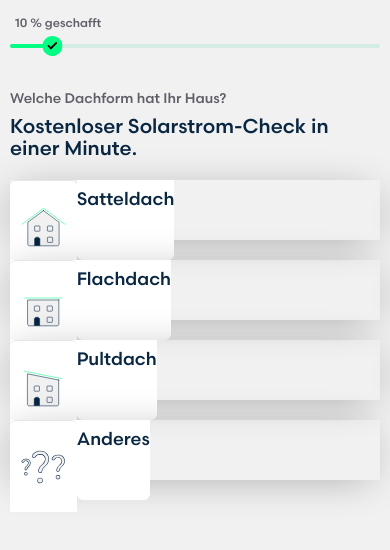
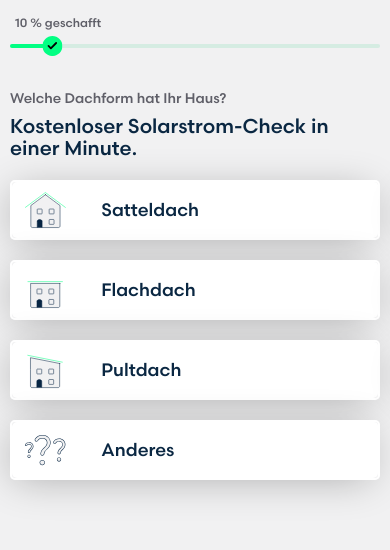
Before and after one commit to Ihorhavryliak/coding_challenge, a Next.js app: page / in a window 390 px wide. Shown: the top 550 px of the page. Built offline with nearby package versions, Linux system fonts and the light colour scheme.

Commit message:
added styles

```diff
--- a/app/components/TypeRoof/TypeRoofContainer.tsx
+++ b/app/components/TypeRoof/TypeRoofContainer.tsx
@@ -17,36 +17,44 @@ const TypeRoofItem = ({ icon, name, onClick, isActive }: TypeRoofType) => {
       )}
     >
       <button
-        className='round-[5px] flex h-[60px]  md:h-[220px] lg:h-[220px] xl:h-[220px] 2xl:h-[220px]    w-full  shadow-3xl md:block lg:block xl:block 2xl:block'
+        className={classNames(
+          isActive
+            ? 'border-2 border-custom-blue-100 md:border-0 lg:border-0 xl:border-0 2xl:border-0'
+            : 'border-white',
+          'box-border flex h-[60px] w-full rounded-bl-[5px] rounded-br-[5px] rounded-tl-[5px] rounded-tr-[5px] border-2 shadow-3xl transition-[border] duration-100 ease-out hover:border-2 hover:border-custom-blue-100 md:block md:h-[220px] md:rounded-bl-md md:rounded-br-md md:rounded-tl-md md:rounded-tr-md md:border-0 md:hover:border-0 lg:block lg:h-[220px] lg:rounded-bl-md lg:rounded-br-md lg:rounded-tl-md lg:rounded-tr-md lg:border-0 lg:hover:border-0 xl:block xl:h-[220px] xl:rounded-bl-md xl:rounded-br-md xl:rounded-tl-md xl:rounded-tr-md xl:border-0 xl:hover:border-0 2xl:block 2xl:h-[220px] 2xl:rounded-bl-md 2xl:rounded-br-md  2xl:rounded-tl-md 2xl:rounded-tr-md 2xl:border-0 2xl:hover:border-0',
+        )}
         onClick={onClick}
       >
         <div
           className={classNames(
             isActive
-              ? 'border border-b-0 border-solid border-custom-blue-100'
-              : 'transition-[border-color] duration-100',
-            'flex justify-center rounded-t-md border-t-[0.1rem] bg-white py-[15.5px] group-hover:rounded-t-md  group-hover:border-[0.1rem] group-hover:border-b-0 group-hover:border-solid group-hover:border-custom-blue-100',
+              ? 'border border-b-0 border-solid border-custom-blue-100 '
+              : 'transition-[border-color] duration-100 md:border-white lg:border-white xl:border-white 2xl:border-white',
+            'flex justify-center rounded-bl-[5px] rounded-tl-[5px]   rounded-tr-[0] border-0 bg-white py-0 group-hover:rounded-t-md group-hover:border-0 group-hover:border-b-0 group-hover:border-solid  group-hover:border-custom-blue-100 md:rounded-bl-[0] md:rounded-tl-md md:rounded-tr-md md:border-[0.1rem] md:border-b-0 md:py-[15.5px] md:group-hover:border-[0.1rem] md:group-hover:border-b-0 lg:rounded-bl-[0] lg:rounded-tl-md lg:rounded-tr-md lg:border-[0.1rem] lg:border-b-0 lg:py-[15.5px] lg:group-hover:border-[0.1rem] lg:group-hover:border-b-0 xl:rounded-bl-[0] xl:rounded-tl-md xl:rounded-tr-md xl:border-[0.1rem] xl:border-b-0 xl:py-[15.5px] xl:group-hover:border-[0.1rem] xl:group-hover:border-b-0 2xl:rounded-bl-[0] 2xl:rounded-tl-md 2xl:rounded-tr-md 2xl:border-[0.1rem] 2xl:border-b-0 2xl:py-[15.5px] 2xl:group-hover:border-[0.1rem] 2xl:group-hover:border-b-0 ',
           )}
         >
           <span
             className={classNames(
-              isActive
-                && 'scale-105'
-                , 'transition-transform duration-100 group-hover:scale-105 h-[60px] md:h-[108px] lg:h-[108px] xl:h-[108px] 2xl:h-[108px] w-[66.656px] md:w-[120px] lg:w-[120px] xl:w-[120px] 2xl:w-[120px]',
+              isActive &&
+                'md:scale-105 lg:scale-105 xl:scale-105 2xl:scale-105',
+              'h-[56px] w-[66.656px] transition-transform duration-100 md:h-[108px] md:w-[120px] md:group-hover:scale-105 lg:h-[108px] lg:w-[120px] lg:group-hover:group-hover:scale-105 xl:h-[108px] xl:w-[120px] xl:group-hover:scale-105 2xl:h-[108px] 2xl:w-[120px] 2xl:group-hover:scale-105',
             )}
           >
             {icon}
           </span>
         </div>
         <div
-          className={`${
-            isActive ? 'bg-custom-blue-100' : 'bg-white'
-          } rounded-b-md pb-12 pt-2 transition-all duration-300 group-hover:bg-custom-blue-100`}
+          className={classNames(
+            isActive ? 'bg-custom-blue-100' : 'bg-white',
+            'h-full w-full rounded-bl-[0] rounded-br-[5px] rounded-tr-[4px] pb-0 ps-[22.67px] pt-0 transition-all duration-300 group-hover:bg-custom-blue-100 md:h-auto md:w-auto md:rounded-bl-md md:rounded-br-md md:rounded-tr-[0] md:pb-12 md:ps-0 md:pt-2 lg:h-auto lg:w-auto lg:rounded-bl-md lg:rounded-br-md lg:pb-12 lg:ps-0 lg:pt-2 xl:h-auto xl:w-auto xl:rounded-bl-md xl:rounded-br-md xl:rounded-tr-[0] xl:pb-12 xl:ps-0 xl:pt-2 2xl:h-auto 2xl:w-auto 2xl:rounded-bl-md 2xl:rounded-br-md 2xl:rounded-tr-[0] 2xl:pb-12 2xl:ps-0 2xl:pt-2',
+          )}
         >
           <p
             className={classNames(
-              isActive && 'translate-y-[20px] text-white',
-              'font-scandia text-lg font-medium leading-6 text-custom-blue-100 transition-all duration-300 group-hover:translate-y-[20px] group-hover:text-white',
+              isActive
+                ? 'translate-y-[17px] text-white md:translate-y-[20px] lg:translate-y-[20px] xl:translate-y-[20px] 2xl:translate-y-[20px]'
+                : 'translate-y-[17px] md:translate-y-0 lg:translate-y-0 xl:translate-y-0 2xl:translate-y-0',
+              'float-left font-scandia text-lg font-medium leading-6 text-custom-blue-100 transition-all duration-300 group-hover:translate-y-[17px] group-hover:text-white md:float-none md:group-hover:translate-y-[20px] lg:float-none lg:group-hover:translate-y-[20px] xl:float-none xl:group-hover:translate-y-[20px] 2xl:float-none 2xl:group-hover:translate-y-[20px]',
             )}
           >
             {name}
```
